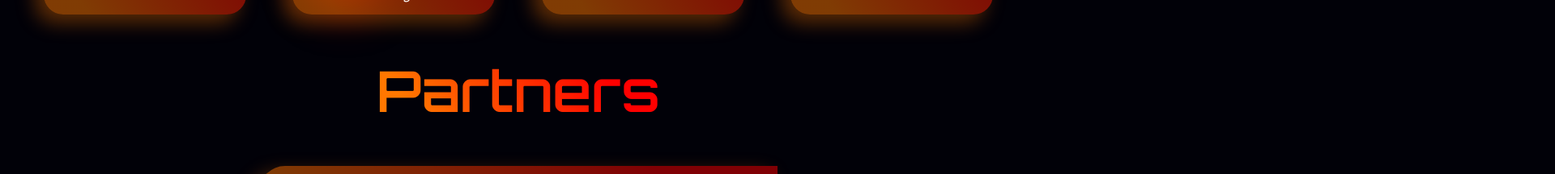
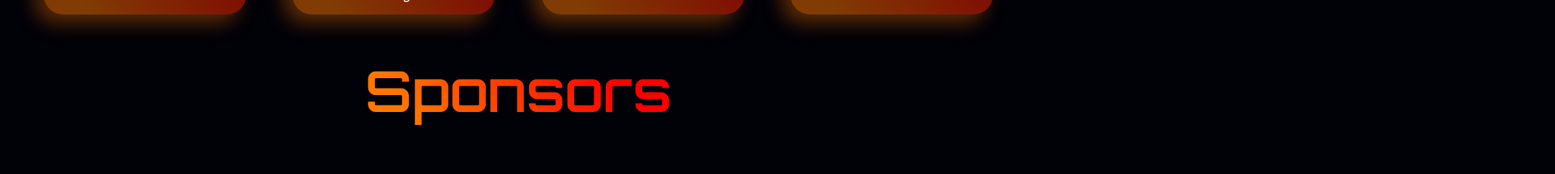
Before and after one commit to ketsuraq/ltx-real, a website built with webpack: page src/index.html in a window 1280 px wide. Shown: the part 6636-6852 px from the top of the page at 81% size, 1920 px wide, since content can reach past the window. Built offline with nearby package versions, Linux system fonts and the light colour scheme.

Commit message:
Added "Sponsors" section

```diff
--- a/src/index.html
+++ b/src/index.html
@@ -555,6 +555,9 @@
             </div>
         </div>
     </section>
+    <section id="sponsor">
+        <div class="member-title"><span class="text-gradient">Sponsors</span></div>
+    </section>
     <section id="partner">
         <div class="member-title"><span class="text-gradient">Partners</span></div>
         <div class="outreach-container partner-container">
```
